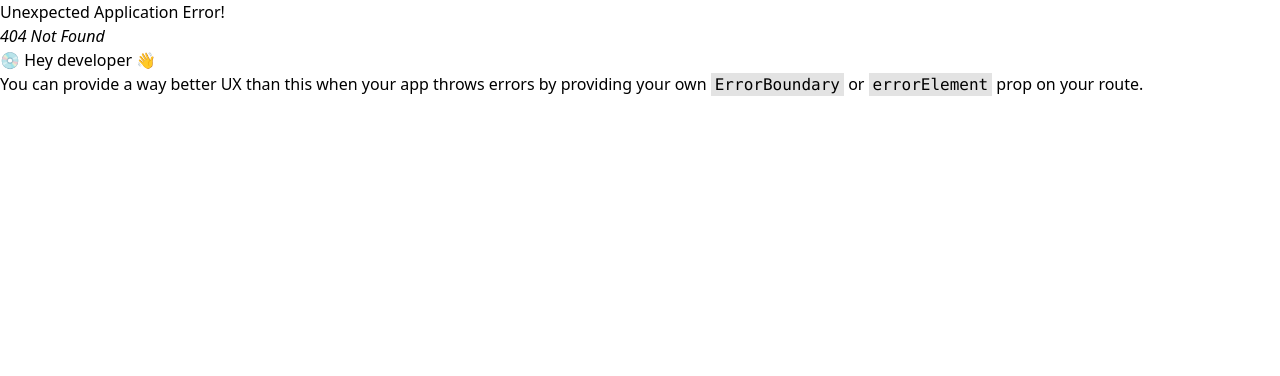
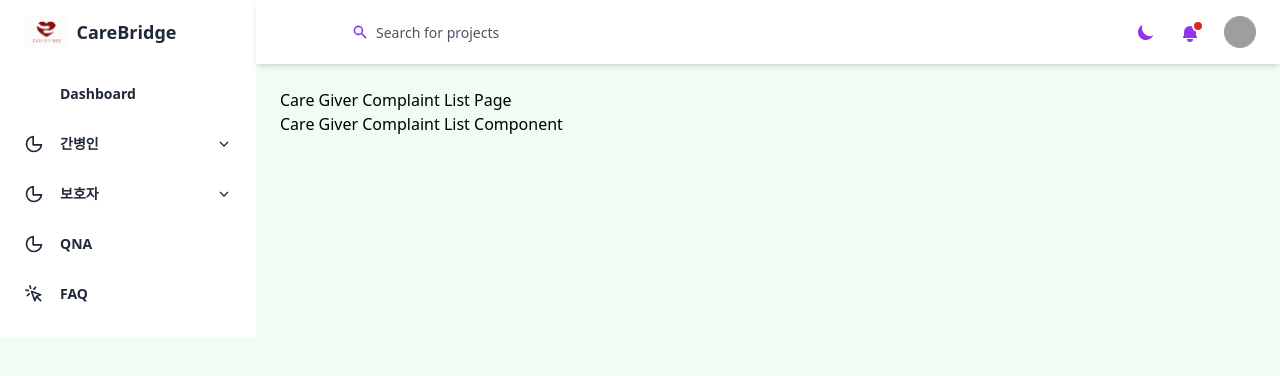
Before and after one commit to yun9699/CareBridgeAdmin, a React (Vite) app: page /caregiver/complaint in a window 1280 px wide. Before the commit this address had no page. Shown: the top 376 px of the page. Built offline with nearby package versions, Linux system fonts and the light colour scheme; grey boxes are pictures that could not be loaded.

Commit message:
feat: taker sidebar - add / complaint router setting

```diff
--- a/package.json
+++ b/package.json
@@ -24,6 +24,7 @@
     "react-chartjs-2": "^5.2.0",
     "react-cookie": "^7.2.1",
     "react-dom": "^18.3.1",
+    "react-modal": "^3.16.1",
     "react-router-dom": "^6.27.0"
   },
   "devDependencies": {
--- /dev/null
+++ b/src/component/caregiver/CareGiverComplaintListComponent.jsx
@@ -0,0 +1,9 @@
+
+
+function CareGiverComplaintListComponent() {
+    return (
+        <div>Care Giver Complaint List Component</div>
+    );
+}
+
+export default CareGiverComplaintListComponent;
--- /dev/null
+++ b/src/component/caretaker/CareTakerComplaintListComponent.jsx
@@ -0,0 +1,8 @@
+
+function CareTakerComplaintListComponent() {
+    return (
+        <div>Care Taker Complaint List Component</div>
+    );
+}
+
+export default CareTakerComplaintListComponent;
--- a/src/layout/Sidebar.jsx
+++ b/src/layout/Sidebar.jsx
@@ -16,7 +16,9 @@ function Sidebar() {
             hasDropdown: true,
             subItems: [
                 { name: "리스트", path: "/caregiver" },
-                { name: "승인 대기 리스트", path: "/caregiver/notApprovedGivers" }
+                { name: "승인 대기 리스트", path: "/caregiver/notApprovedGivers" },
+                { name: "불만 접수", path: "/caregiver/complaint" }
+
             ]
         },
         {
@@ -25,8 +27,8 @@ function Sidebar() {
             icon: "M11 3.055A9.001 9.001 0 1020.945 13H11V3.055z",
             hasDropdown: true,
             subItems: [
-                { name: "Subitem A", path: "/careTaker/list/subitemA" },
-                { name: "Subitem B", path: "/careTaker/list/subitemB" }
+                { name: "리스트", path: "/careTaker" },
+                { name: "불만 접수", path: "/caretaker/complaint" }
             ]
         },
         { name: "QNA", path: "/qna/list", icon: "M11 3.055A9.001 9.001 0 1020.945 13H11V3.055z", hasDropdown: false },
--- /dev/null
+++ b/src/page/caregiver/CareGiverComplaintListPage.jsx
@@ -0,0 +1,12 @@
+import CareGiverComplaintListComponent from "@/component/caregiver/CareGiverComplaintListComponent.jsx";
+
+function CareGiverComplaintListPage() {
+    return (
+        <>
+        <div>Care Giver Complaint List Page</div>
+        <CareGiverComplaintListComponent/>
+        </>
+    );
+}
+
+export default CareGiverComplaintListPage;
--- /dev/null
+++ b/src/page/caretaker/CareTakerComplaintListPage.jsx
@@ -0,0 +1,12 @@
+import CareTakerComplaintListComponent from "@/component/caretaker/CareTakerComplaintListComponent.jsx";
+
+function CareTakerComplaintListPage() {
+    return (
+        <>
+            <div>Care Taker Complaint List Page</div>
+            <CareTakerComplaintListComponent/>
+        </>
+    );
+}
+
+export default CareTakerComplaintListPage;
--- a/src/router/CareGiverRouter.jsx
+++ b/src/router/CareGiverRouter.jsx
@@ -5,6 +5,7 @@ import {Navigate} from "react-router-dom";
 const CareGiverIndex = lazy(() => import('../page/caregiver/CareGiverIndex'))
 const CareGiverList = lazy(() => import('../page/caregiver/CareGiverListPage'))
 const CareGiverNotApprovedList = lazy(() => import('../page/caregiver/CareGiverNotApprovedListPage'))
+const CareGiverComplaintList = lazy(() => import("../page/caregiver/CareGiverComplaintListPage.jsx"))
 
 const Loading = <LoadingPage/>
 
@@ -23,6 +24,10 @@ const CareGiverRouter = {
         {
             path: "notApprovedGivers",
             element: <Suspense fallback={Loading}><CareGiverNotApprovedList/></Suspense>
+        },
+        {
+            path: "complaint",
+            element: <Suspense fallback={Loading}><CareGiverComplaintList/></Suspense>
         }
     ]
 }
--- a/src/router/CareTakerRouter.jsx
+++ b/src/router/CareTakerRouter.jsx
@@ -1,11 +1,15 @@
 import {lazy, Suspense} from "react";
 import LoadingPage from "@/page/LoadingPage.jsx";
+import {Navigate} from "react-router-dom";
+
 
 const Loading = <LoadingPage/>
 
 const CareTakerIndex = lazy(() => import("../page/caretaker/CareTakerIndexPage.jsx"))
 const CareTakerList = lazy(() => import("../page/caretaker/CareTakerPage.jsx"))
 const CareTakerMatch = lazy(() => import("../page/caretaker/CareTakerMatchPage.jsx"))
+const CareTakerComplaintList = lazy(() => import("../page/caretaker/CareTakerComplaintListPage.jsx"))
+
 
 const CareTakerRouter = {
 
@@ -13,13 +17,22 @@ const CareTakerRouter = {
     element: <Suspense fallback={Loading}><CareTakerIndex/></Suspense>,
     children: [
         {
+            path:"",
+            element: <Navigate to='list' replace={true}></Navigate>
+        },
+        {
             path: "list",
             element: <Suspense fallback={Loading}><CareTakerList/></Suspense>
         },
         {
             path: "match",
             element: <Suspense fallback={Loading}><CareTakerMatch/></Suspense>
+        },
+        {
+            path: "complaint",
+            element: <Suspense fallback={Loading}><CareTakerComplaintList/></Suspense>
         }
+
     ]
 
 
```
Also changed, not shown: 1 other file (tests, documents, lock files or other folders).
